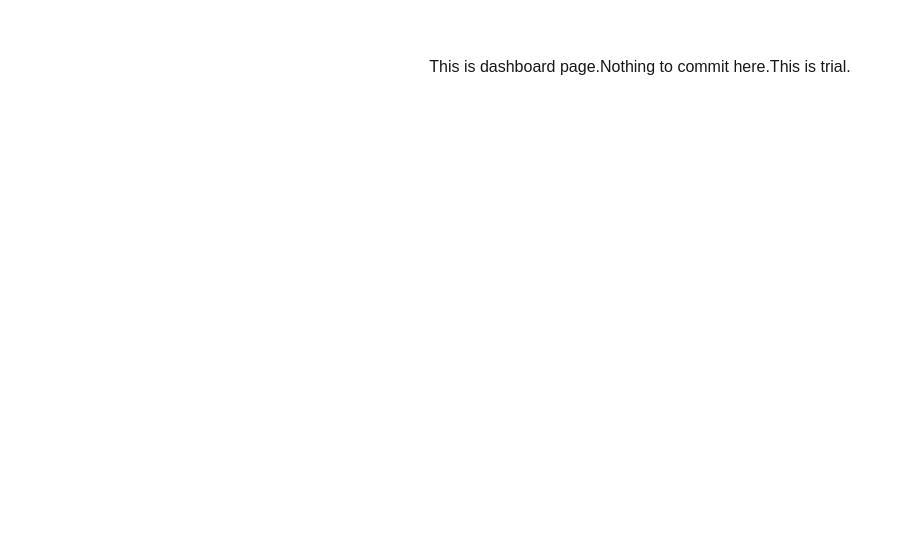
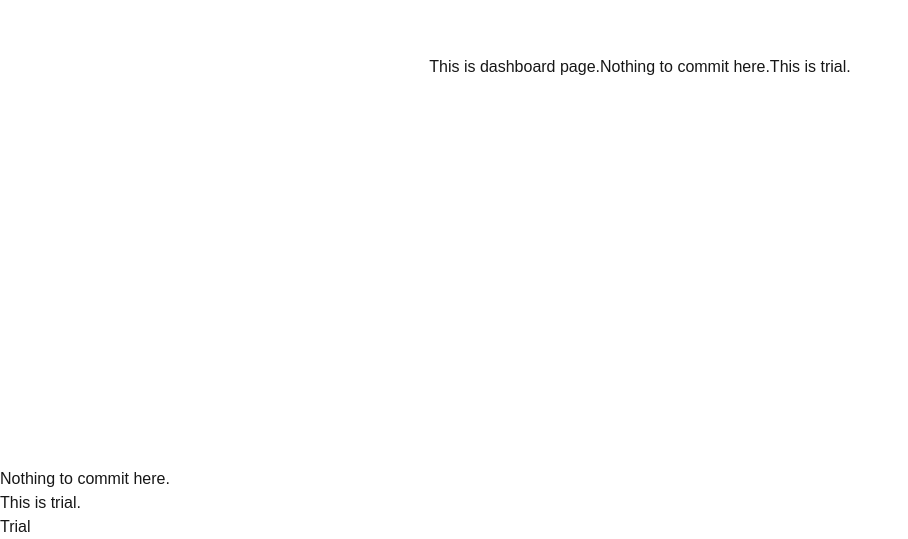
Before and after one commit to reuelrai/library-of-unsent-letters, a Next.js app: page /Dashboard in a window 1280 px wide. Shown: the part 333-872 px from the top of the page, without its empty margins (0-908 px from the left). Before the commit the page ends 800 px from the top, so only its background shows below. Built offline with nearby package versions, Linux system fonts and the light colour scheme.

Commit message:
minor changes

```diff
--- a/src/app/Dashboard/page.tsx
+++ b/src/app/Dashboard/page.tsx
@@ -1,10 +1,14 @@
 export default function Dashboard() {
     return (
         <>
-        <div className="flex justify-center items-center h-screen">This is dashboard page.
+            <div className="flex justify-center items-center h-screen">This is dashboard page.
+                <br />
+                <h1>Nothing to commit here.</h1>
+                <h2>This is trial.</h2>
+            </div>
             <h1>Nothing to commit here.</h1>
             <h2>This is trial.</h2>
-        </div>
+            <h3>Trial</h3>
         </>
     );
 }
```
